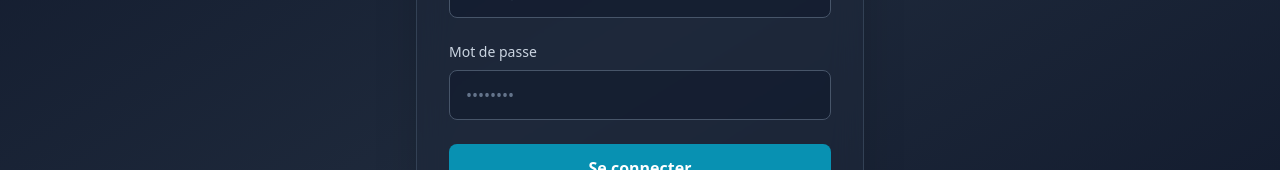
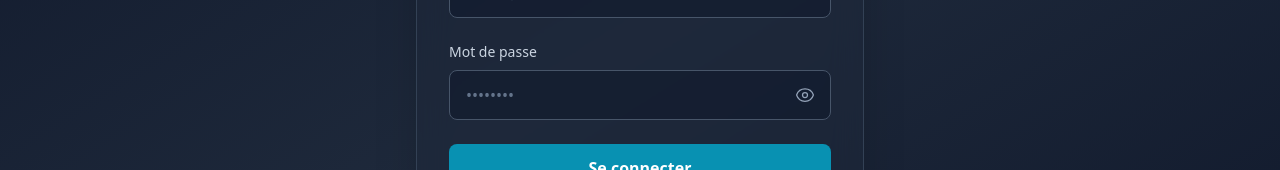
Before and after one commit to Jean-Jawed/financeQuestAlpha, a Next.js app: page /login in a window 1280 px wide. Shown: the part 362-532 px from the top of the page. Built offline with nearby package versions, Linux system fonts and the light colour scheme; no server answers.

Commit message:
add eye to see password

```diff
--- a/components/auth/login-form.tsx
+++ b/components/auth/login-form.tsx
@@ -11,6 +11,27 @@ import { supabase } from '@/lib/supabase/client';
 import Link from 'next/link';
 
 // ==========================================
+// ICONS
+// ==========================================
+
+function EyeIcon() {
+  return (
+    <svg xmlns="http://www.w3.org/2000/svg" fill="none" viewBox="0 0 24 24" strokeWidth={1.5} stroke="currentColor" className="w-5 h-5">
+      <path strokeLinecap="round" strokeLinejoin="round" d="M2.036 12.322a1.012 1.012 0 0 1 0-.639C3.423 7.51 7.36 4.5 12 4.5c4.638 0 8.573 3.007 9.963 7.178.07.207.07.431 0 .639C20.577 16.49 16.64 19.5 12 19.5c-4.638 0-8.573-3.007-9.963-7.178Z" />
+      <path strokeLinecap="round" strokeLinejoin="round" d="M15 12a3 3 0 1 1-6 0 3 3 0 0 1 6 0Z" />
+    </svg>
+  );
+}
+
+function EyeSlashIcon() {
+  return (
+    <svg xmlns="http://www.w3.org/2000/svg" fill="none" viewBox="0 0 24 24" strokeWidth={1.5} stroke="currentColor" className="w-5 h-5">
+      <path strokeLinecap="round" strokeLinejoin="round" d="M3.98 8.223A10.477 10.477 0 0 0 1.934 12C3.226 16.338 7.244 19.5 12 19.5c.993 0 1.953-.138 2.863-.395M6.228 6.228A10.451 10.451 0 0 1 12 4.5c4.756 0 8.773 3.162 10.065 7.498a10.522 10.522 0 0 1-4.293 5.774M6.228 6.228 3 3m3.228 3.228 3.65 3.65m7.894 7.894L21 21m-3.228-3.228-3.65-3.65m0 0a3 3 0 1 0-4.243-4.243m4.242 4.242L9.88 9.88" />
+    </svg>
+  );
+}
+
+// ==========================================
 // COMPONENT
 // ==========================================
 
@@ -19,6 +40,7 @@ export function LoginForm() {
 
   const [email, setEmail] = useState('');
   const [password, setPassword] = useState('');
+  const [showPassword, setShowPassword] = useState(false);
   const [loading, setLoading] = useState(false);
   const [error, setError] = useState('');
 
@@ -107,16 +129,27 @@ export function LoginForm() {
             <label htmlFor="password" className="block text-sm font-medium text-slate-300 mb-2">
               Mot de passe
             </label>
+            <div className="relative">
               <input
                 id="password"
-              type="password"
+                type={showPassword ? 'text' : 'password'}
                 value={password}
                 onChange={(e) => setPassword(e.target.value)}
                 required
                 disabled={loading}
-              className="w-full px-4 py-3 bg-slate-900/50 border border-slate-600 rounded-lg text-white placeholder-slate-500 focus:outline-none focus:ring-2 focus:ring-cyan-500 focus:border-transparent disabled:opacity-50 disabled:cursor-not-allowed"
+                className="w-full px-4 py-3 pr-12 bg-slate-900/50 border border-slate-600 rounded-lg text-white placeholder-slate-500 focus:outline-none focus:ring-2 focus:ring-cyan-500 focus:border-transparent disabled:opacity-50 disabled:cursor-not-allowed"
                 placeholder="••••••••"
               />
+              <button
+                type="button"
+                onClick={() => setShowPassword((prev) => !prev)}
+                disabled={loading}
+                className="absolute inset-y-0 right-0 flex items-center pr-4 text-slate-400 hover:text-slate-200 transition-colors disabled:opacity-50 disabled:cursor-not-allowed"
+                aria-label={showPassword ? 'Masquer le mot de passe' : 'Afficher le mot de passe'}
+              >
+                {showPassword ? <EyeSlashIcon /> : <EyeIcon />}
+              </button>
+            </div>
           </div>
 
           {/* Submit Button */}
--- a/components/auth/signup-form.tsx
+++ b/components/auth/signup-form.tsx
@@ -13,6 +13,27 @@ import { users } from '@/lib/db/schema';
 import Link from 'next/link';
 
 // ==========================================
+// ICONS
+// ==========================================
+
+function EyeIcon() {
+  return (
+    <svg xmlns="http://www.w3.org/2000/svg" fill="none" viewBox="0 0 24 24" strokeWidth={1.5} stroke="currentColor" className="w-5 h-5">
+      <path strokeLinecap="round" strokeLinejoin="round" d="M2.036 12.322a1.012 1.012 0 0 1 0-.639C3.423 7.51 7.36 4.5 12 4.5c4.638 0 8.573 3.007 9.963 7.178.07.207.07.431 0 .639C20.577 16.49 16.64 19.5 12 19.5c-4.638 0-8.573-3.007-9.963-7.178Z" />
+      <path strokeLinecap="round" strokeLinejoin="round" d="M15 12a3 3 0 1 1-6 0 3 3 0 0 1 6 0Z" />
+    </svg>
+  );
+}
+
+function EyeSlashIcon() {
+  return (
+    <svg xmlns="http://www.w3.org/2000/svg" fill="none" viewBox="0 0 24 24" strokeWidth={1.5} stroke="currentColor" className="w-5 h-5">
+      <path strokeLinecap="round" strokeLinejoin="round" d="M3.98 8.223A10.477 10.477 0 0 0 1.934 12C3.226 16.338 7.244 19.5 12 19.5c.993 0 1.953-.138 2.863-.395M6.228 6.228A10.451 10.451 0 0 1 12 4.5c4.756 0 8.773 3.162 10.065 7.498a10.522 10.522 0 0 1-4.293 5.774M6.228 6.228 3 3m3.228 3.228 3.65 3.65m7.894 7.894L21 21m-3.228-3.228-3.65-3.65m0 0a3 3 0 1 0-4.243-4.243m4.242 4.242L9.88 9.88" />
+    </svg>
+  );
+}
+
+// ==========================================
 // COMPONENT
 // ==========================================
 
@@ -22,6 +43,7 @@ export function SignupForm() {
   const [name, setName] = useState('');
   const [email, setEmail] = useState('');
   const [password, setPassword] = useState('');
+  const [showPassword, setShowPassword] = useState(false);
   const [loading, setLoading] = useState(false);
   const [error, setError] = useState('');
 
@@ -145,17 +167,28 @@ export function SignupForm() {
             <label htmlFor="password" className="block text-sm font-medium text-slate-300 mb-2">
               Mot de passe
             </label>
+            <div className="relative">
               <input
                 id="password"
-              type="password"
+                type={showPassword ? 'text' : 'password'}
                 value={password}
                 onChange={(e) => setPassword(e.target.value)}
                 required
                 minLength={6}
                 disabled={loading}
-              className="w-full px-4 py-3 bg-slate-900/50 border border-slate-600 rounded-lg text-white placeholder-slate-500 focus:outline-none focus:ring-2 focus:ring-cyan-500 focus:border-transparent disabled:opacity-50 disabled:cursor-not-allowed"
+                className="w-full px-4 py-3 pr-12 bg-slate-900/50 border border-slate-600 rounded-lg text-white placeholder-slate-500 focus:outline-none focus:ring-2 focus:ring-cyan-500 focus:border-transparent disabled:opacity-50 disabled:cursor-not-allowed"
                 placeholder="••••••••"
               />
+              <button
+                type="button"
+                onClick={() => setShowPassword((prev) => !prev)}
+                disabled={loading}
+                className="absolute inset-y-0 right-0 flex items-center pr-4 text-slate-400 hover:text-slate-200 transition-colors disabled:opacity-50 disabled:cursor-not-allowed"
+                aria-label={showPassword ? 'Masquer le mot de passe' : 'Afficher le mot de passe'}
+              >
+                {showPassword ? <EyeSlashIcon /> : <EyeIcon />}
+              </button>
+            </div>
             <p className="text-xs text-slate-500 mt-1">Minimum 6 caractères</p>
           </div>
 
```
Lines whose indentation alone changed are shown as unchanged.
